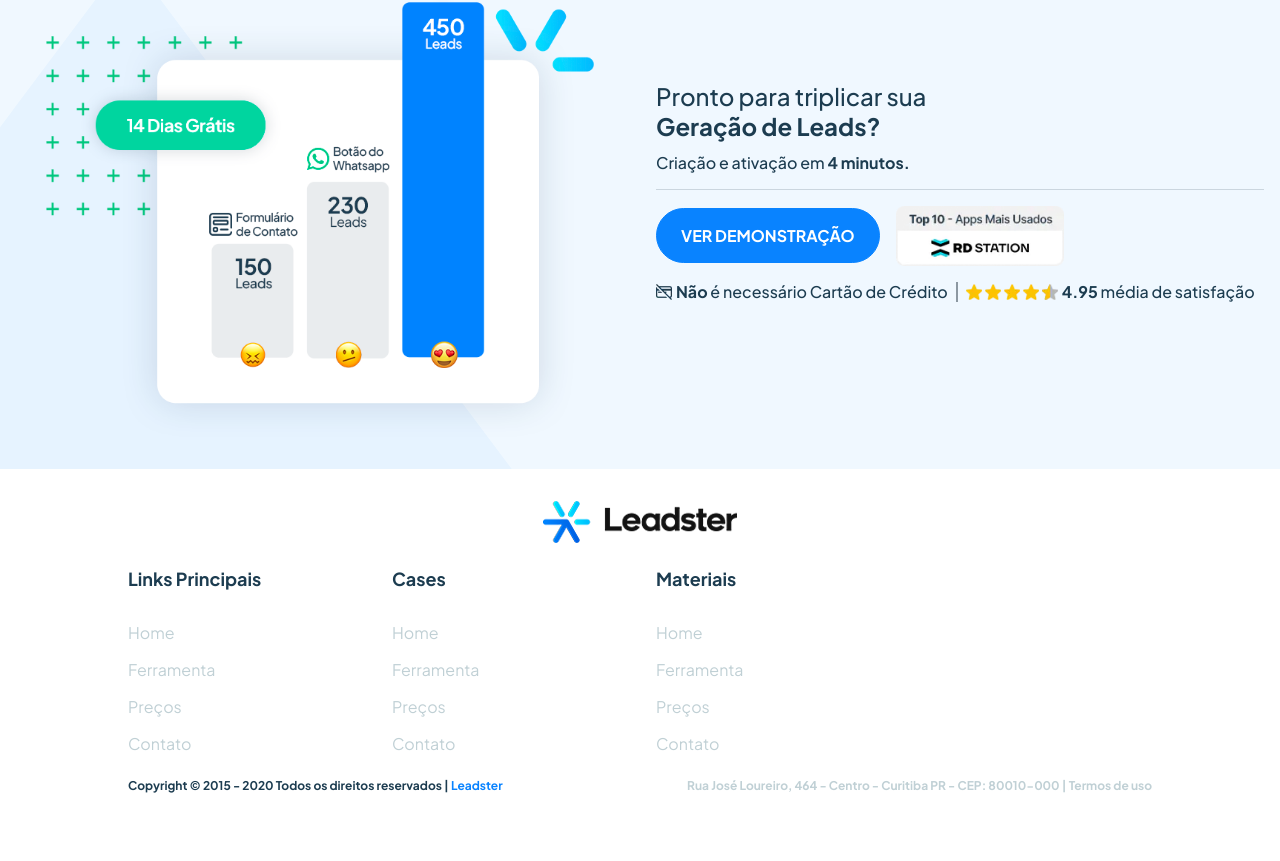
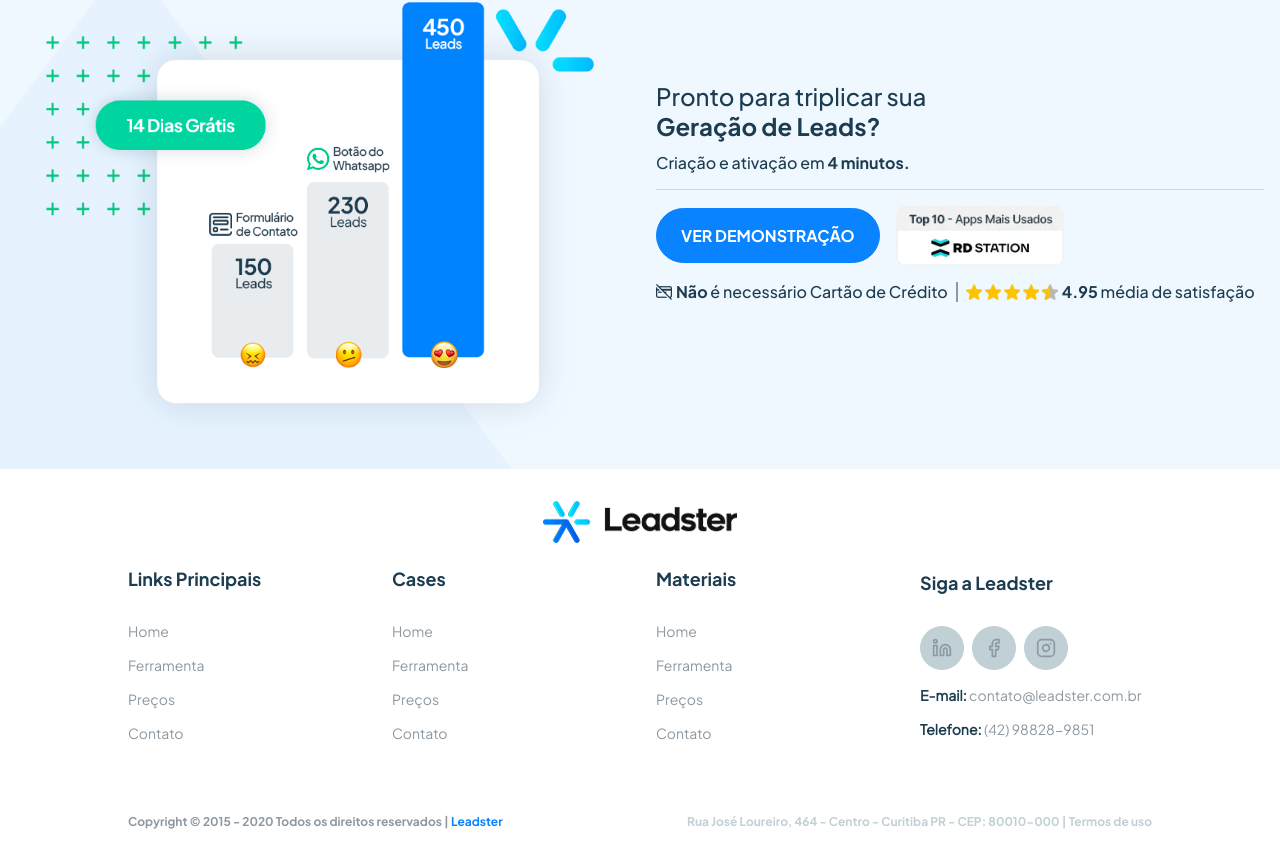
Before and after one commit to thetunnes/technical-test-leadster, a Next.js app: page / in a window 1280 px wide. Shown: the part 1640-2501 px from the top of the page. Before the commit the page ends 2465 px from the top, so only its background shows below. Built offline with nearby package versions, Linux system fonts and the light colour scheme; data requests are answered from the project's data file.

Commit message:
fix: Styles Footer

```diff
--- a/src/components/Footer.tsx
+++ b/src/components/Footer.tsx
@@ -1,7 +1,8 @@
-import styled from 'styled-components'
+import styled, { css } from 'styled-components'
 import LogoIcon from '@/assets/logo.png'
 import Image from 'next/image'
 import Link from 'next/link'
+import { LuFacebook, LuInstagram, LuLinkedin } from 'react-icons/lu'
 export const FooterContainer = styled.footer`
   width: 100%;
   padding: 2rem;
@@ -52,17 +53,6 @@
 
     margin-bottom: 1rem;
   }
-
-  p {
-    font-size: 1rem;
-    font-family: 'JakartaRegular';
-    color: ${(props) => props.theme.colors.gray[300]};
-    cursor: pointer;
-    &:hover {
-      color: ${(props) => props.theme.colors.blue[800]};
-      transition: color 0.4s;
-    }
-  }
 `
 
 const BoxCopyright = styled.section`
@@ -73,13 +63,14 @@
   flex-wrap: wrap;
   gap: 0.5rem;
 
+  margin-top: 3rem;
   @media screen and (max-width: 1024px) {
     justify-content: center;
   }
 
   h5 {
     font-size: 0.75rem;
-    color: ${(props) => props.theme.colors.blue[800]};
+    color: ${(props) => props.theme.colors.gray[500]};
   }
   h6 {
     font-size: 0.75rem;
@@ -92,6 +83,64 @@
   }
 `
 
+const FlexCenter = styled.nav`
+  display: flex;
+  align-items: center;
+  gap: 0.5rem;
+`
+
+const SocialMediaButton = styled(Link)`
+  background: ${(props) => props.theme.colors.gray[300]};
+  cursor: pointer;
+
+  > svg {
+    color: ${(props) => props.theme.colors.gray[500]};
+  }
+
+  &:hover {
+    > svg {
+      transform: scale(1.2);
+      transition: all 0.4s;
+      color: ${(props) => props.theme.colors.white};
+    }
+
+    background: ${(props) => props.theme.colors.blue[500]};
+  }
+
+  transition: all 0.4s ease-in-out;
+  font-size: 1.25rem;
+  padding: 0.75rem;
+  display: flex;
+  align-items: center;
+  justify-content: center;
+
+  border: none;
+  border-radius: 50%;
+`
+interface TextProps {
+  notIsLink?: boolean
+}
+
+const Text = styled.p<TextProps>`
+  font-size: 0.875rem;
+  font-family: 'JakartaRegular';
+  color: ${(props) => props.theme.colors.gray[500]};
+  cursor: pointer;
+
+  > b {
+    color: ${(props) => props.theme.colors.blue[800]};
+  }
+
+  ${(props) =>
+    !props.notIsLink &&
+    css`
+      &:hover {
+        color: ${(props) => props.theme.colors.blue[800]};
+        transition: color 0.4s;
+      }
+    `}
+`
+
 export function Footer() {
   return (
     <FooterContainer>
@@ -101,24 +150,46 @@
         <GroupSection>
           <Section>
             <h3>Links Principais</h3>
-            <p>Home</p>
-            <p>Ferramenta</p>
-            <p>Preços</p>
-            <p>Contato</p>
+            <Text>Home</Text>
+            <Text>Ferramenta</Text>
+            <Text>Preços</Text>
+            <Text>Contato</Text>
           </Section>
           <Section>
             <h3>Cases</h3>
-            <p>Home</p>
-            <p>Ferramenta</p>
-            <p>Preços</p>
-            <p>Contato</p>
+            <Text>Home</Text>
+            <Text>Ferramenta</Text>
+            <Text>Preços</Text>
+            <Text>Contato</Text>
           </Section>
           <Section>
             <h3>Materiais</h3>
-            <p>Home</p>
-            <p>Ferramenta</p>
-            <p>Preços</p>
-            <p>Contato</p>
+            <Text>Home</Text>
+            <Text>Ferramenta</Text>
+            <Text>Preços</Text>
+            <Text>Contato</Text>
+          </Section>
+
+          <Section>
+            <h3>Siga a Leadster</h3>
+            <FlexCenter>
+              <SocialMediaButton href="https://www.linkedin.com/company/getleadster/">
+                <LuLinkedin fontWeight={'bold'} />
+              </SocialMediaButton>
+              <SocialMediaButton href="https://www.facebook.com/leadsterplatform">
+                <LuFacebook />
+              </SocialMediaButton>
+              <SocialMediaButton href="https://www.instagram.com/leadster.com.br/">
+                <LuInstagram />
+              </SocialMediaButton>
+            </FlexCenter>
+
+            <Text notIsLink>
+              <b>E-mail:</b> contato@leadster.com.br
+            </Text>
+            <Text notIsLink>
+              <b>Telefone:</b> (42) 98828-9851
+            </Text>
           </Section>
         </GroupSection>
 
```
